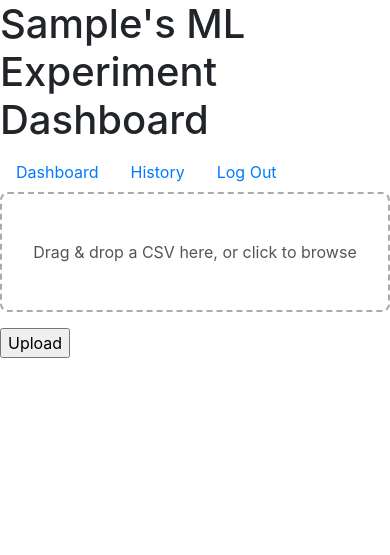
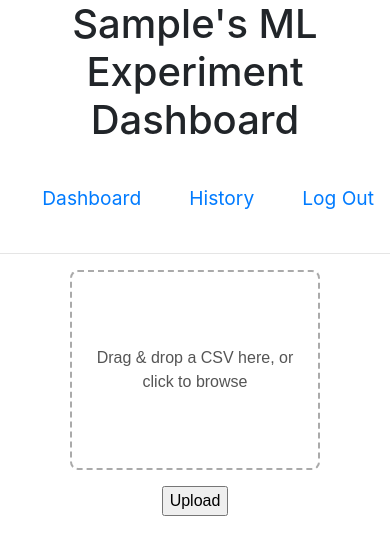
Before and after one commit to ayjay-9/capstone, a Django app: page / in a window 390 px wide. Shown: the top 555 px of the page. Run offline with Django 5.2, Linux system fonts and the light colour scheme; the visitor is signed in with stand-in values (Sample User, id 1); some libraries are stand-ins or nearby versions.

Commit message:
adjust sizing for mobile view

```diff
--- a/capstone/ml_experiment_dashboard/static/ml_experiment_dashboard/styles.css
+++ b/capstone/ml_experiment_dashboard/static/ml_experiment_dashboard/styles.css
@@ -1,10 +1,31 @@
+.body {
+    font-family: Arial, sans-serif;
+    margin: 0 5%;
+}
+
+#upload-form, #upload-message, #masthead {
+    text-align: center;
+}
+
+#masthead-links {
+    display: flex;
+    justify-content: right;
+    font-size:1.2rem;
+    gap: 1rem;
+    margin: 2rem 0;
+
+}
+
 .drop-zone {
     display: flex;
     align-items: center;
     justify-content: center;
-    min-height: 120px;
+    height: 200px;
+    max-width: 40%;
+    min-width: 250px;
+    box-sizing: border-box;
     padding: 1.5rem;
-    margin-bottom: 1rem;
+    margin: 0 auto 1rem auto;
     border: 2px dashed #aaaaaa;
     border-radius: 8px;
     color: #555555;
@@ -26,3 +47,19 @@
 .hidden {
     display: none;
 }
+
+#run-experiment-btn {
+    margin-top: 1rem;
+}
+
+#experiment-history-list {
+    list-style-type: none;
+    padding: 0;
+}
+
+#experiment-history-item {
+    border: 1px solid #ddd;
+    padding: 1rem;
+    border-radius: 5px;
+    margin-top: 2rem;
+}
--- a/capstone/ml_experiment_dashboard/templates/ml_experiment_dashboard/history.html
+++ b/capstone/ml_experiment_dashboard/templates/ml_experiment_dashboard/history.html
@@ -3,9 +3,9 @@
 {% block body %}
     <h2>Upload History</h2>
     {% if experiments %}
-        <ul>
+        <ul id="experiment-history-list">
         {% for experiment in experiments %}
-            <li>
+            <li id="experiment-history-item">
                 <strong>{{ experiment.name }}</strong> &mdash; {{ experiment.created_at }}
                 <p>{{ experiment.row_count }} rows &middot; columns: {{ experiment.columns|join:", " }}</p>
                 <p>{{ experiment.commentary }}</p>
--- a/capstone/ml_experiment_dashboard/templates/ml_experiment_dashboard/index.html
+++ b/capstone/ml_experiment_dashboard/templates/ml_experiment_dashboard/index.html
@@ -4,9 +4,9 @@
     {% if user.is_authenticated %}
         <!--Only authenticated users can upload the dataset-->
         {% if message %}
-            <div>{{ message }}</div>
+            <div id="upload-message">{{ message }}</div>
         {% endif %}
-        <form action="{% url 'index' %}" method="post" enctype="multipart/form-data">
+        <form id="upload-form" action="{% url 'index' %}" method="post" enctype="multipart/form-data">
             {% csrf_token %}
             <label for="dataset" class="drop-zone" id="drop-zone">
                 <span id="drop-zone-text">Drag &amp; drop a CSV here, or click to browse</span>
@@ -46,7 +46,7 @@
                 </table>
             </div>
             {% if can_run_experiment %}
-                <a href="{% url 'run_experiment' experiment.id %}" class="btn btn-primary">Run Experiment</a>
+                <a href="{% url 'run_experiment' experiment.id %}" class="btn btn-primary" id="run-experiment-btn">Run Experiment</a>
             {% endif %}
         {% endif %}
     {% else %}
--- a/capstone/ml_experiment_dashboard/templates/ml_experiment_dashboard/layout.html
+++ b/capstone/ml_experiment_dashboard/templates/ml_experiment_dashboard/layout.html
@@ -12,15 +12,21 @@
         <!-- Babel (for JSX transpilation) -->
         <script src="https://unpkg.com/@babel/standalone@7/babel.min.js"></script>
         <script src="{% static 'ml_experiment_dashboard/scripts.js' %}"></script>
-        <link href="{% static 'ml_experiment_dashboard/styles.css' %}" rel="stylesheet">
+        <link href="{% static 'ml_experiment_dashboard/styles.css' %}" rel="stylesheet" type="text/css">
     </head>
     <body>
 
         <nav>
-            <h1>{{ user.first_name }}'s ML Experiment Dashboard</h1>
+            <h1 id="masthead">
+                {% if user.first_name %}
+                    {{ user.first_name }}'s ML Experiment Dashboard
+                {% else %}
+                    ML Experiment Dashboard
+                {% endif %}
+            </h1>
 
             <div>
-                <ul class="nav">
+                <ul class="nav" id="masthead-links">
                     {% if user.is_authenticated %}
                         <li class="nav-item">
                             <a class="nav-link" href="{% url 'index' %}">Dashboard</a>
@@ -47,6 +53,7 @@
                 </ul>
             </div>
           </nav>
+          <hr>
 
         <div class="body">
             {% block body %}
--- a/capstone/ml_experiment_dashboard/templates/ml_experiment_dashboard/run_experiment.html
+++ b/capstone/ml_experiment_dashboard/templates/ml_experiment_dashboard/run_experiment.html
@@ -21,11 +21,9 @@
             <p>{{ commentary|linebreaksbr }}</p>
         {% endif %}
     {% endif %}
-
-    <h3>Run another experiment</h3>
-    <form action="{% url 'run_experiment' experiment.id %}" method="post">
+    <form id="run-experiment-form" action="{% url 'run_experiment' experiment.id %}" method="post">
         {% csrf_token %}
-        <label for="target-column">Column to predict:</label>
+        <label for="target-column"><strong>Column to predict:</strong></label>
         <select name="target_column" id="target-column">
             {% for column in experiment.columns %}
                 <option value="{{ column }}">{{ column }}</option>
```
Also changed, not shown: README.md.
